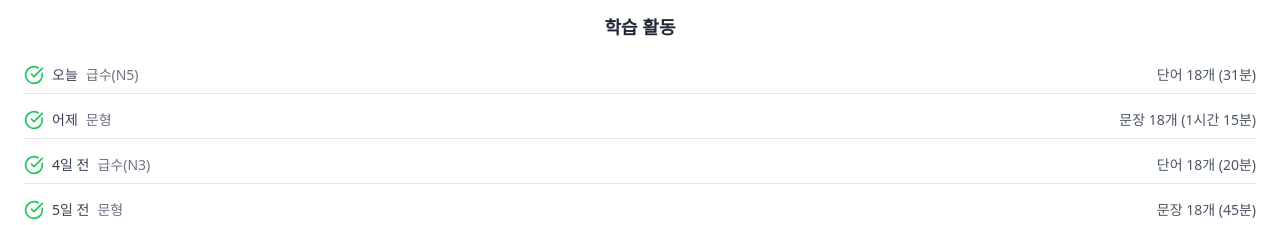
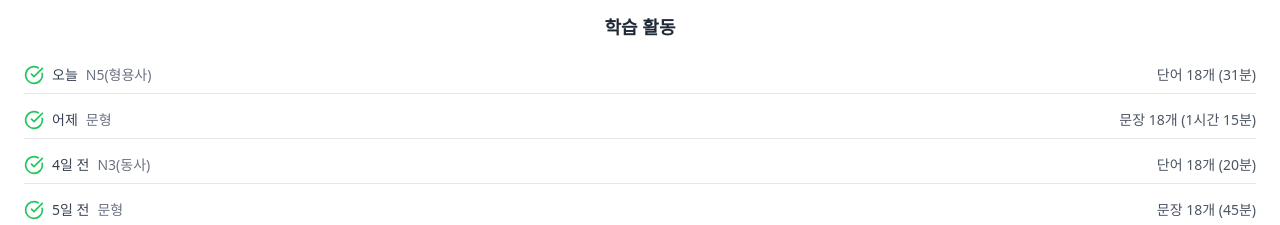
Before and after one commit to engineer-2003/frontend, a React (Vite) app: page /history in a window 1280 px wide. Shown: the part 343-568 px from the top of the page. Built offline with nearby package versions, Linux system fonts and the light colour scheme.

Commit message:
feat:학습기록확인페이지(history) 표기 형식 변경

```diff
--- a/src/pages/History.tsx
+++ b/src/pages/History.tsx
@@ -46,7 +46,7 @@ export default function History() {
             <div className="flex items-center space-x-2">
               <CheckCircle className="w-5 h-5 text-green-500" />
               <span className="text-gray-700">오늘</span>
-              <span className="text-gray-500">급수(N5)</span>
+              <span className="text-gray-500">N5(형용사)</span>
             </div>
             <span className="text-gray-600">단어 18개 (31분)</span>
           </li>
@@ -64,7 +64,7 @@ export default function History() {
             <div className="flex items-center space-x-2">
               <CheckCircle className="w-5 h-5 text-green-500" />
               <span className="text-gray-700">4일 전</span>
-              <span className="text-gray-500">급수(N3)</span>
+              <span className="text-gray-500">N3(동사)</span>
             </div>
             <span className="text-gray-600">단어 18개 (20분)</span>
           </li>
```
